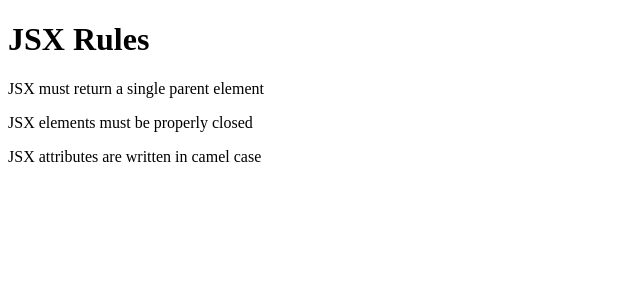
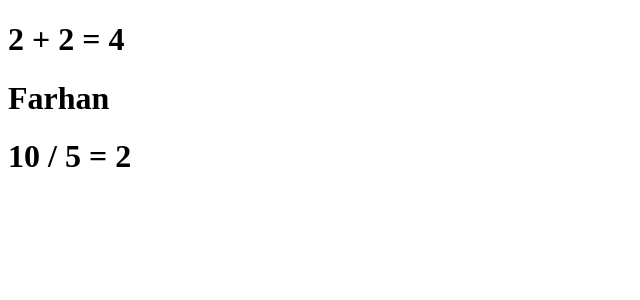
Before and after one commit to epicfarhan/reafresher, a React (Vite) app: page / in a window 1280 px wide. Shown: the top 300 px of the page, without its empty margins (0-640 px from the left). Built offline with nearby package versions, Linux system fonts and the light colour scheme.

Commit message:
dynamic components

```diff
--- a/src/App.jsx
+++ b/src/App.jsx
@@ -1,3 +1,4 @@
+import Dynamic from "./components/Dynamic";
 import JSXrules from "./components/JSXrules";
 
 
@@ -6,7 +7,7 @@ const App = () => {
 
    return (
     <div>
-     <JSXrules />
+     <Dynamic />
     </div>
    )
 }
--- /dev/null
+++ b/src/components/Dynamic.jsx
@@ -0,0 +1,15 @@
+const Dynamic = () => {
+
+    const username = "Farhan";
+    const divide = (a, b) =>  a / b;
+
+  return (
+   <>
+    <h1>2 + 2 = {2 + 2}</h1>
+    <h1>{username}</h1>
+    <h1>10 / 5 = {divide(10, 5)}</h1>
+   </>
+  )
+}
+
+export default Dynamic
```
